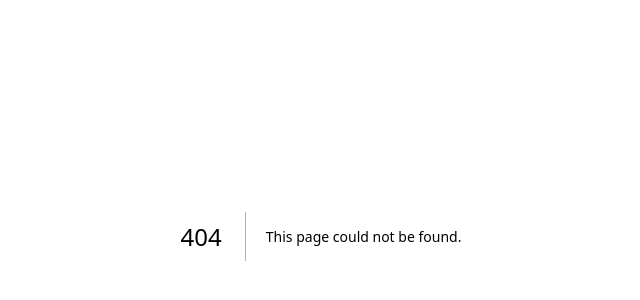
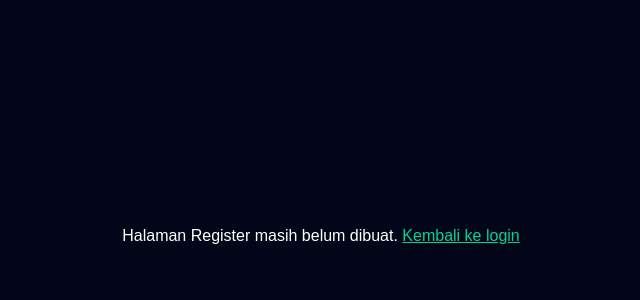
Before and after one commit to SyukurGit/fe_next, a Next.js app: page /register in a window 1280 px wide. Before the commit this address had no page. Shown: the part 164-464 px from the top of the page, without its empty margins (319-959 px from the left). Built offline with nearby package versions, Linux system fonts and the light colour scheme.

Commit message:
Pesan update

```diff
--- /dev/null
+++ b/app/register/page.tsx
@@ -0,0 +1,7 @@
+export default function RegisterPage() {
+  return (
+    <div className="flex items-center justify-center min-h-screen bg-slate-950 text-white">
+      <p>Halaman Register masih belum dibuat. <a href="/login" className="text-emerald-400 underline">Kembali ke login</a></p>
+    </div>
+  );
+}
```
